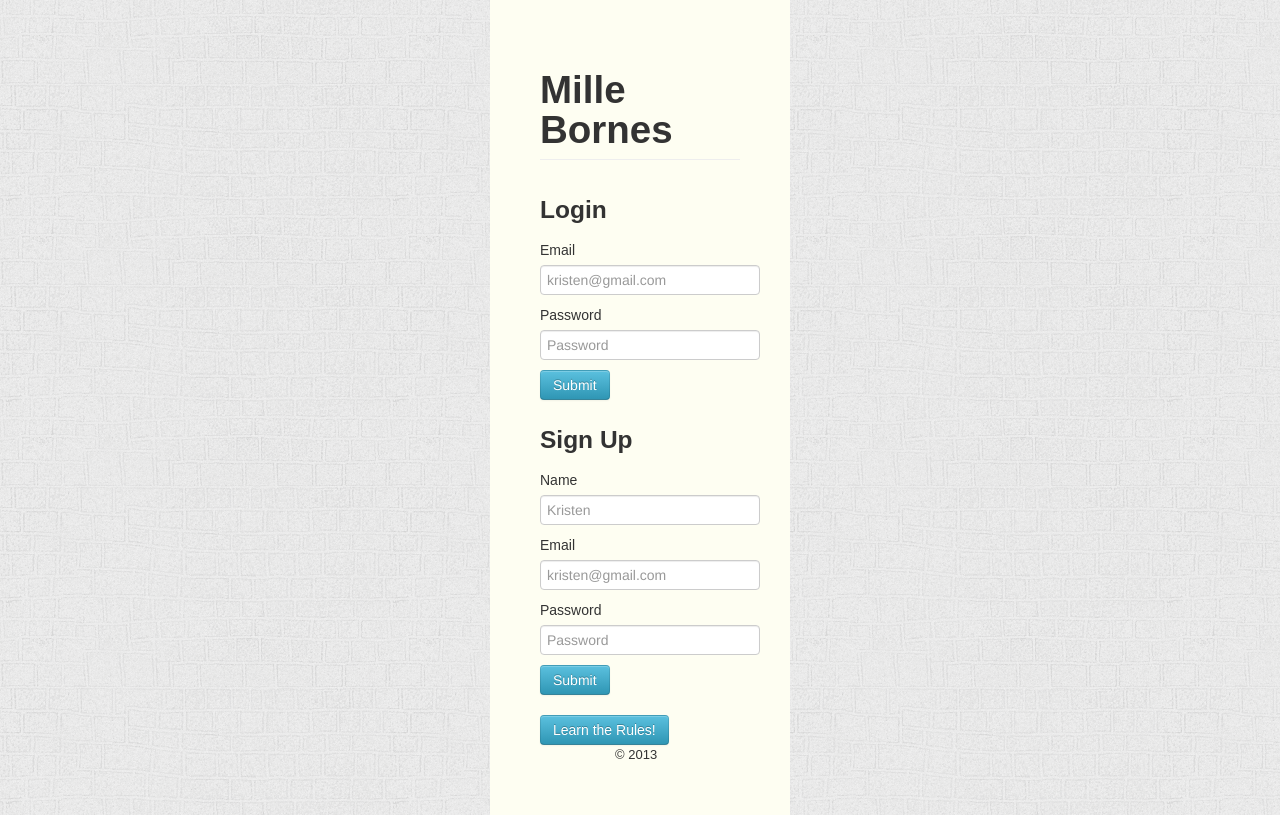
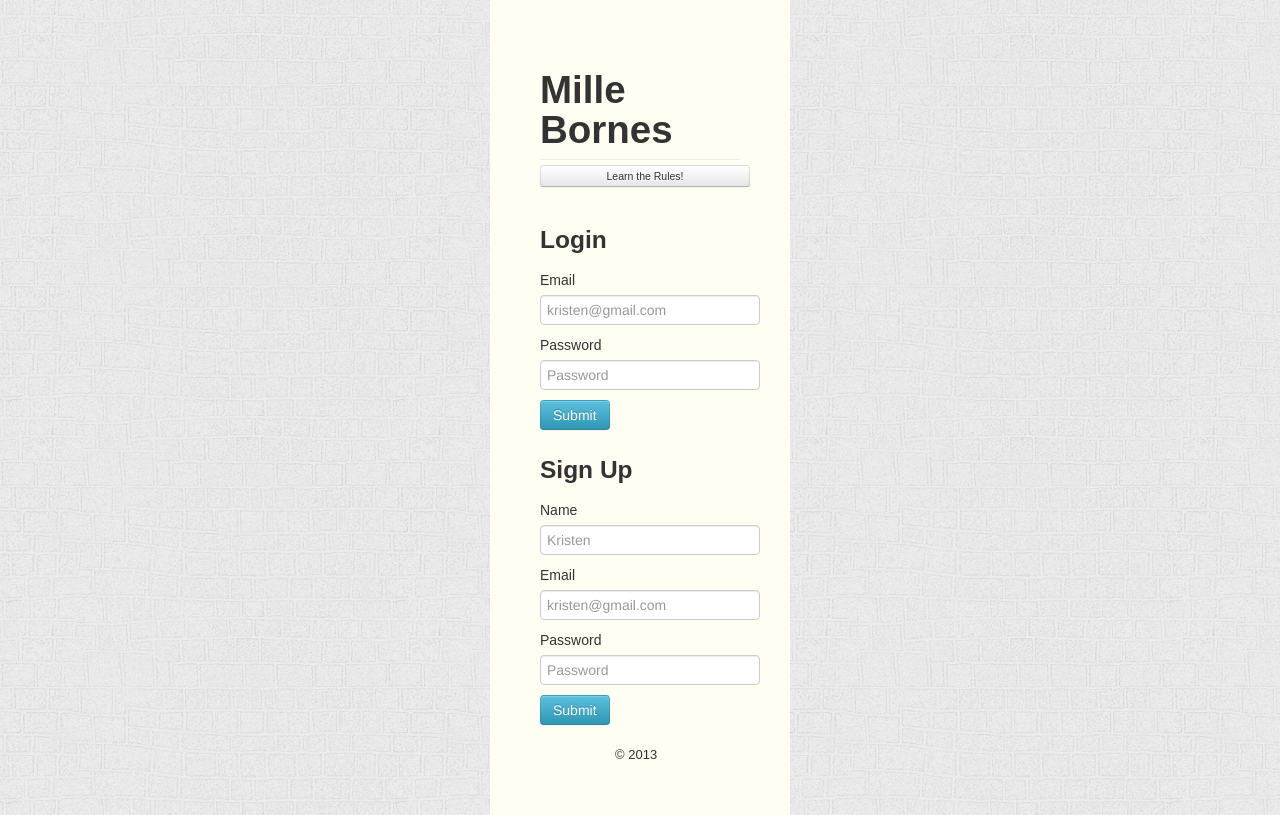
Before and after one commit to kjudd/milles-bornes, a Flask app: page / in a window 1280 px wide. Run offline with Flask 2, Linux system fonts and the light colour scheme; parts of the project's set-up code (start-up, migrations or seed data) failed here and were passed over; some libraries are stand-ins or nearby versions.

Commit message:
clean up login page

```diff
--- a/static/css/mycss.css
+++ b/static/css/mycss.css
@@ -21,6 +21,11 @@ body.loginbody {
 	font-family: Futura, sans-serif;
 }
 
+#rules-button {
+	width: 98%;
+	margin-top: -50px;
+}
+
 #header {
 	display: inline-block;
 	margin: 0 auto;
@@ -42,7 +47,7 @@ body.loginbody {
 	display: inline-block;
 }
 
-#loginpage {
+#login-page {
 	background-color: #FEFEF2;
 	font-family: Futura, sans-serif;
 }
--- a/templates/login.html
+++ b/templates/login.html
@@ -1,8 +1,5 @@
 {% extends "pregame_base.html" %}
 {% block body %}
-
-<div class="background">
-
 
 {% with messages = get_flashed_messages() %}
   {% if messages %}
@@ -16,14 +13,14 @@
   {% endif %}
 {% endwith %}
 
-
-<div id="loginpage" class="center">
+<div id="login-page" class="center">
   <div class="page-header">
     <h1 id="header">Mille Bornes</h1>
   </div>
+  <a href="#rulesModal" id="rules-button" role="button" class="btn btn-mini" data-toggle="modal">Learn the Rules!</a>
 
   <h3>Login</h3>
-<form id="Login" method="POST" action="/">
+  <form method="POST" action="/">
     {{form.hidden_tag()}}
 
     <div>
@@ -47,7 +44,7 @@
 
 
   <h3>Sign Up</h3>
-<form id="signup" method="POST" action="/">
+  <form method="POST" action="/">
   	{{form.hidden_tag()}}
     <div>
       {{ form.name.label }}
@@ -76,14 +73,10 @@
     <button class="btn btn-info" type="submit">Submit</button>
   </form>
 
-<!-- Button to trigger modal -->
-<a href="#myModal" role="button" class="btn btn-info" data-toggle="modal">Learn the Rules!</a>
-
-<!-- Modal -->
-<div id="myModal" class="modal hide fade" tabindex="-1" role="dialog" aria-labelledby="myModalLabel" aria-hidden="true">
+  <div id="rulesModal" class="modal hide fade" tabindex="-1" role="dialog" aria-labelledby="rulesModalLabel" aria-hidden="true">
     <div class="modal-header">
       <button type="btn btn-success" class="close" data-dismiss="modal" aria-hidden="true">×</button>
-    <h3 id="myModalLabel">Mille Bornes</h3>
+      <h3 id="rulesModalLabel">Mille Bornes</h3>
     </div>
     <div class="modal-body">
       <p>The premise of Mille Bornes is that the players are in a road race.</p>
@@ -95,12 +88,8 @@
     </div>
   </div>
 
-
   <footer>
       &copy; 2013
   </footer>
-
-
-
 </div>
 {% endblock %}
--- a/templates/pregame_base.html
+++ b/templates/pregame_base.html
@@ -7,7 +7,6 @@
     <script type="text/javascript" src="http://ajax.googleapis.com/ajax/libs/jquery/1.8.2/jquery.min.js"></script>
     <script type="text/javascript" src="/static/js/bootstrap.js"></script>
   </head>
-
   <body class="loginbody">
     {% block body %}{% endblock %}
   </body>
```
Lines whose indentation alone changed are shown as unchanged.
